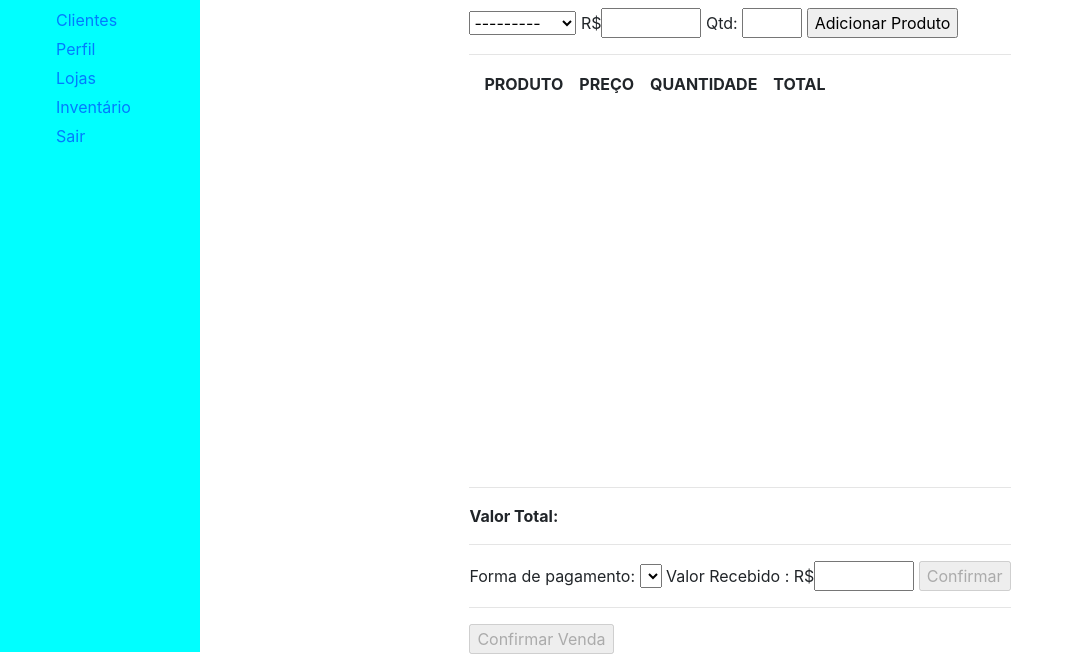
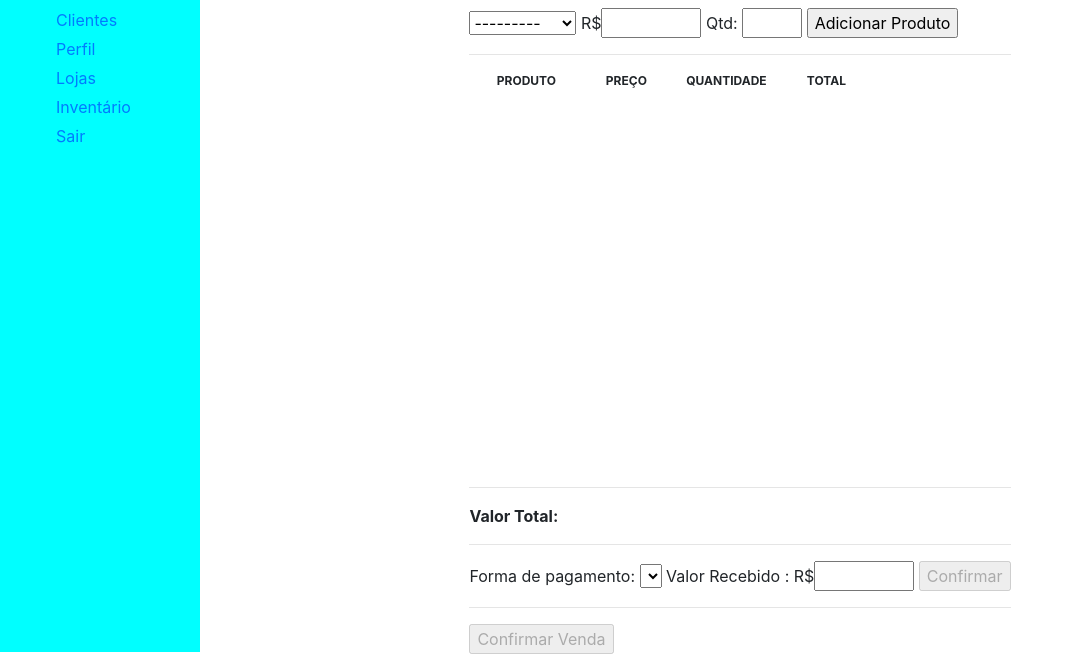
Before and after one commit to ChenGit55/supersolution, a Django app: page /pos/new/ in a window 1280 px wide. Shown: the part 148-802 px from the top of the page, without its empty margins (0-1074 px from the left). Run offline with Django 3.2, Linux system fonts and the light colour scheme; the visitor is signed in with stand-in values (Sample User, id 1); data comes from the database, SQL or seed files in the repository; data that the repository does not hold is empty; some libraries are stand-ins or nearby versions.

Commit message:
Altera o cabeçalho dos produtos na pagina de criação de venda

```diff
--- a/templates/pos/new-sale.html
+++ b/templates/pos/new-sale.html
@@ -3,13 +3,30 @@
 {% block title %}{% endblock %}
 {% block head %}
 <style>
-    th {
+
+    .inovice-table {
+        display: block;
+        width: 500px;
+        height: 400px;
+        overflow: auto;
+        border-collapse: collapse;
+    }
+
+    .inovice-table tbody {
+        height: 400px;
+        overflow: auto;
+    }
+
+    .inovice-table thead tr th{
+        font-size: 9pt;
+    }
+
+    .inovice-table thead tr th, .inovice-table tbody tr td {
         padding-left: 15px;
-    }
-    td {
-        padding-left: 15px;
+        width: 100px;
         text-align: center;
     }
+
     #inovice {
         background-color: rgba(255, 228, 196, 0.5);
     }
@@ -34,8 +51,7 @@
         <input type="button" id="add-product-button" value="Adicionar Produto">
     </form>
     <hr>
-    <div style="height: 400px; overflow: auto;">
-        <table>
+    <table class="inovice-table">
         <thead>
             <tr>
                 <th>PRODUTO</th>
@@ -46,7 +62,6 @@
         </thead>
         <tbody id="inovice"></tbody>
     </table>
-    </div>
     <hr>
     <b>Valor Total: </b> <span id="inovice-total"></span>
     <div style="display: none;"  id="payment">
```
Lines whose indentation alone changed are shown as unchanged.
